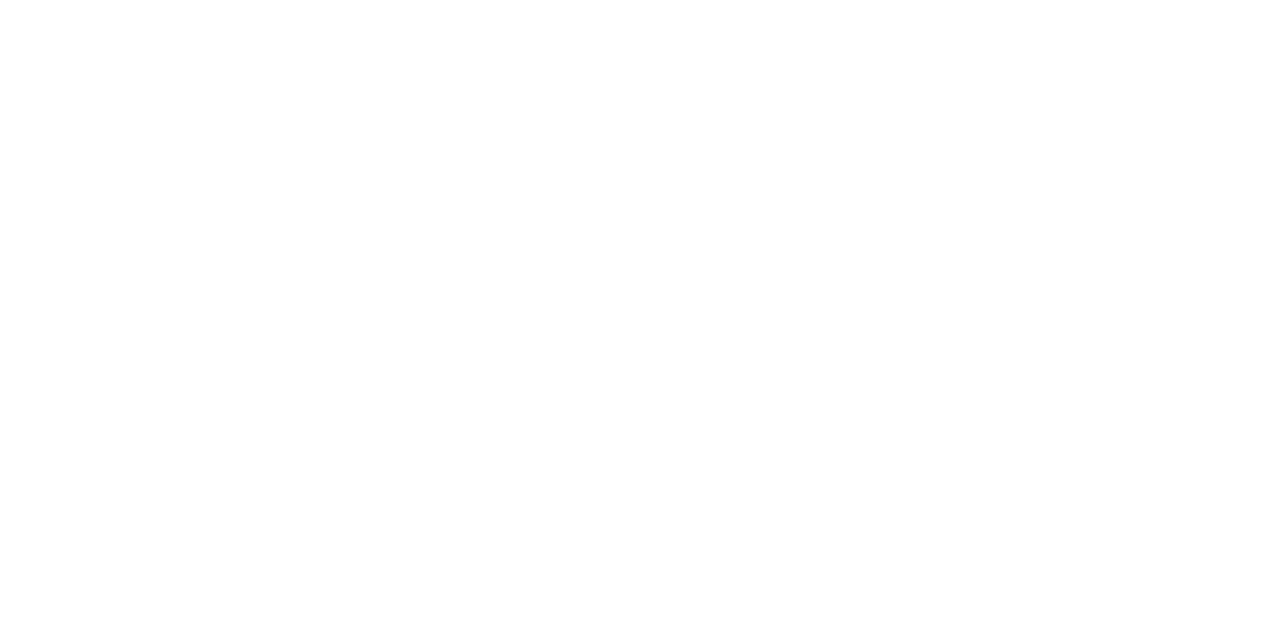
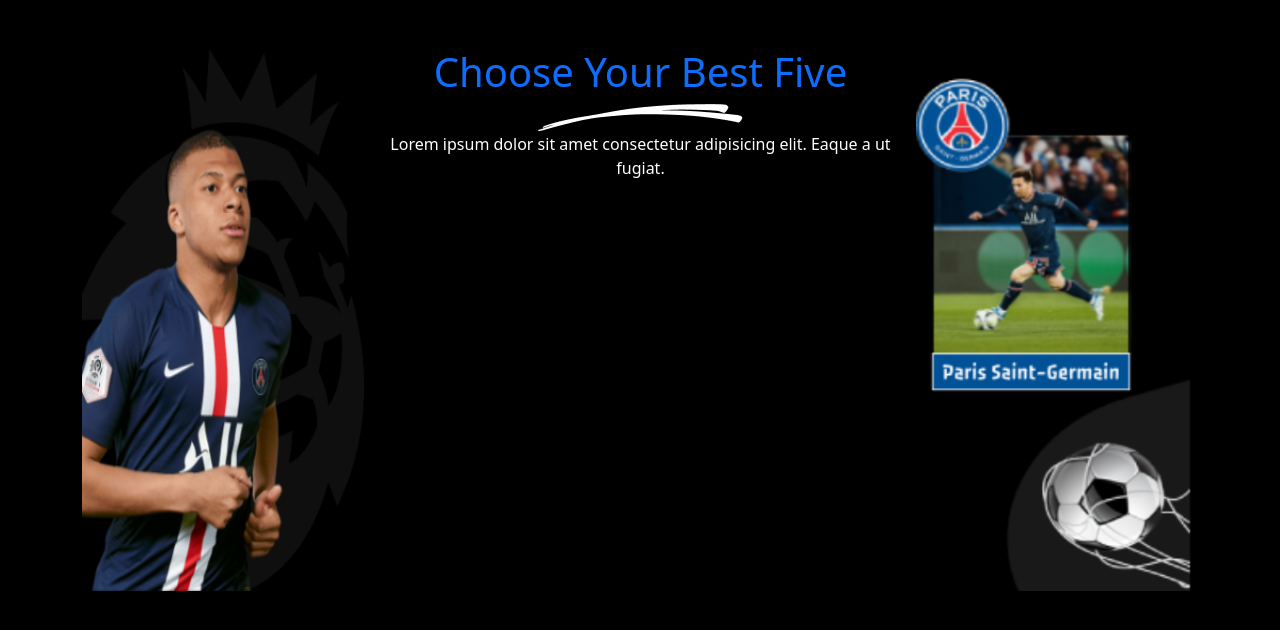
Before and after one commit to mostafizurhh/A5-choose-best-five-player-Using-DOM-and-JavaScript, a plain HTML site: page index.html in a window 1280 px wide. Drawn offline with nearby package versions, Linux system fonts and the light colour scheme.

Commit message:
header done

```diff
--- a/index.html
+++ b/index.html
@@ -5,23 +5,39 @@
     <meta charset="UTF-8">
     <meta http-equiv="X-UA-Compatible" content="IE=edge">
     <meta name="viewport" content="width=device-width, initial-scale=1.0">
-    <title>Select Top Five</title>
-    <!-- fontawesome -->
-    <script src="https://kit.fontawesome.com/f3a04868c8.js" crossorigin="anonymous"></script>
-    <!-- tailwind -->
-    <script src="https://cdn.tailwindcss.com"></script>
+    <title>Top Five PSG Players</title>
+    <!-- Bootstrap -->
+    <link rel="stylesheet" href="https://cdn.jsdelivr.net/npm/bootstrap@5.2.0/dist/css/bootstrap.min.css">
 </head>
 
-<body>
+<body class="container bg-black text-white">
     <!-----------------------------Header Part---------------------------->
-    <header>
-
+    <header class="d-flex mt-5 m-0">
+        <div>
+            <img class="img-fluid w-100 h-100" src="images/logoWithMbappe.png" alt="">
+        </div>
+        <div class="text-center ps-3 pe-3">
+            <h1 class="text-primary">Choose Your Best Five</h1>
+            <img class="img-fluid" src="images/Line Marker.png" alt="">
+            <p>Lorem ipsum dolor sit amet consectetur adipisicing elit. Eaque a ut fugiat.</p>
+        </div>
+        <div>
+            <img class="img-fluid w-100 h-100" src="images/logoWithMessi.png" alt="">
+        </div>
     </header>
     <!-----------------------------Main Part------------------------------>
-    <main>
+    <main class="container">
+        <section>
+            <div>
+                <div>
 
+                </div>
+            </div>
+        </section>
     </main>
+
     <script src="topFive.js"></script>
+    <script src="https://cdn.jsdelivr.net/npm/bootstrap@5.2.0/dist/js/bootstrap.bundle.min.js"></script>
 </body>
 
 </html>
```
Also changed, not shown: images/Group 1.png (added), images/Group 12.png (added), images/Group 2.png (added), images/Line Marker.png (added), images/Mbappe.png (added), images/Meymar.png (added), images/Missi.png (added), images/Rectangle 57.png (added), images/Ureg-Ureg Marker.png (added), images/logoWithMbappe.png (added), images/logoWithMessi.png (added), images/path56.png (added), images/photo_2022-05-02_10-07-10.png (added), images/ramos.png (added), 3 more files, 2 other files.
